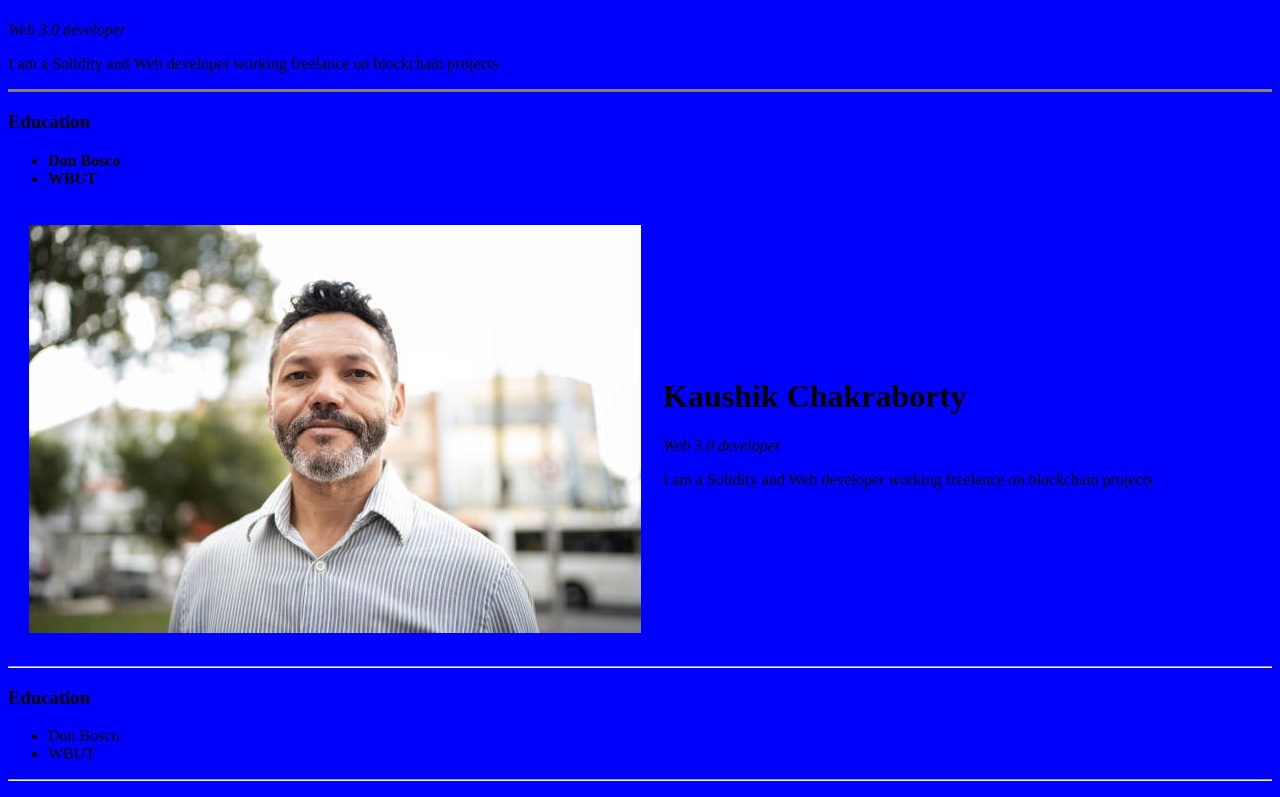
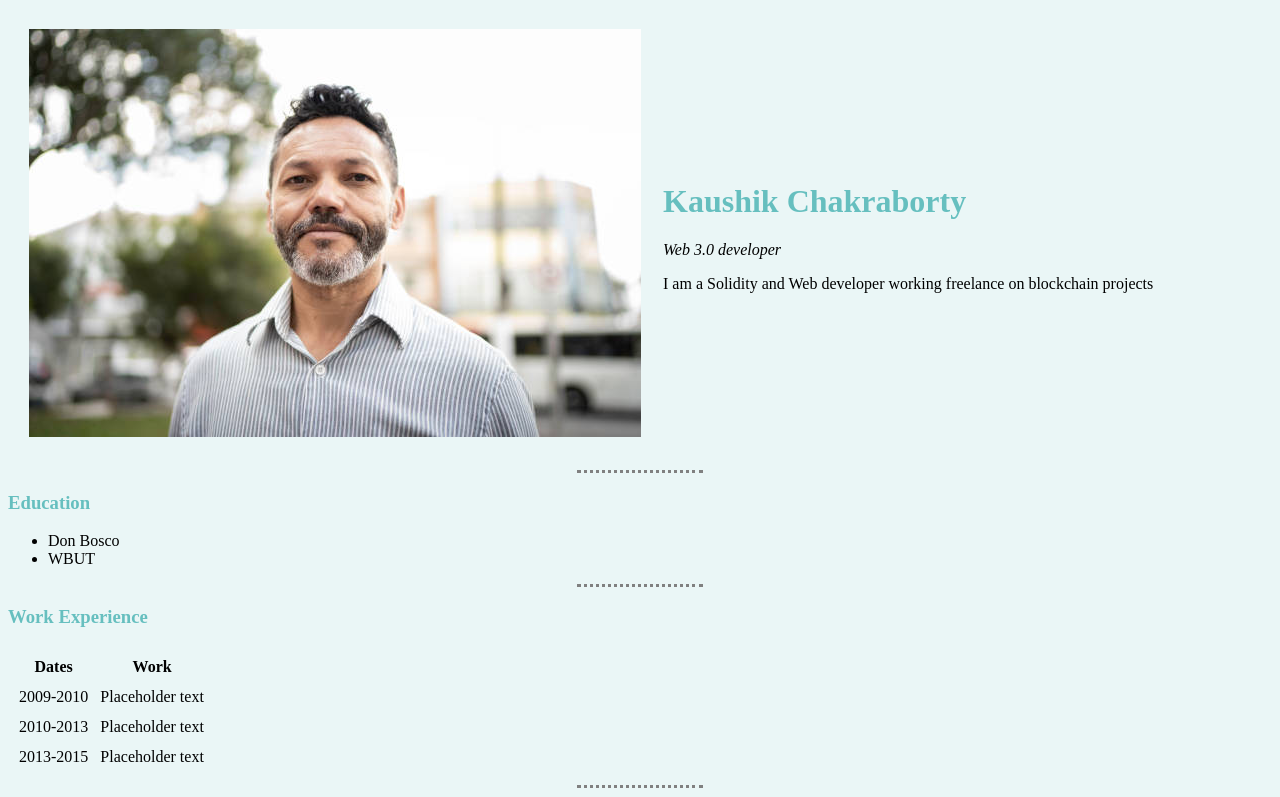
Before and after one commit to jayadrath/Web-dev, a plain HTML site: page HTML - Personal Site/index.html in a window 1280 px wide. Shown: the top 797 px of the page. Drawn offline with Linux system fonts and the light colour scheme.

Commit message:
styles added

```diff
--- /dev/null
+++ b/HTML - Personal Site/css/styles.css
@@ -0,0 +1,13 @@
+body {
+    background-color: #EAF6F6;
+  }
+
+  hr{
+    border-style: dotted none none;
+    width: 10%;
+    border-color: grey;
+    border-width: medium;
+  }
+  h1,h3 {
+      color: #66bfbf;
+  }
--- a/HTML - Personal Site/index.html
+++ b/HTML - Personal Site/index.html
@@ -5,21 +5,10 @@
     <meta http-equiv="X-UA-Compatible" content="IE=edge">
     <title>Kaushik's Personal Site</title>
     <meta name="viewport" content="width=device-width, initial-scale=1">
-    <link rel="stylesheet" type="text/css" media="screen" href="main.css" />
-    <script src="main.js"></script>
+    <link rel="stylesheet" type="text/css" media="screen" href="css/styles.css" />
+    <!-- <script src="main.js"></script> -->
 </head>
-<body style="background-color: blue;">
-    <h1></h1>
-    <p><em>Web 3.0 developer</em> </p>
-    <p>I am a Solidity and Web developer working freelance on blockchain projects</p>
-    <hr size="3" noshade>
-    <h3>Education</h3>
-    <p>
-        <ul>
-            <li><strong>Don Bosco</strong> </li>
-            <li><strong>WBUT</strong></li>
-        </ul>
-    </p>
+<body>
     <table cellspacing="20">
         <tr>
           <td><img src="images/my-photo.jpg" alt="My photo"></td>
```
